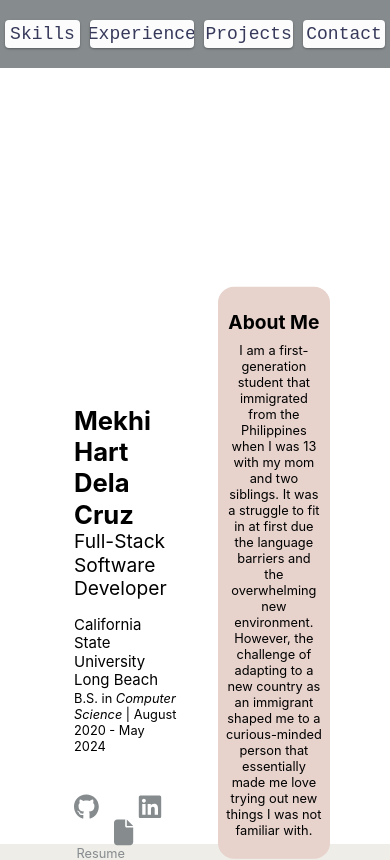
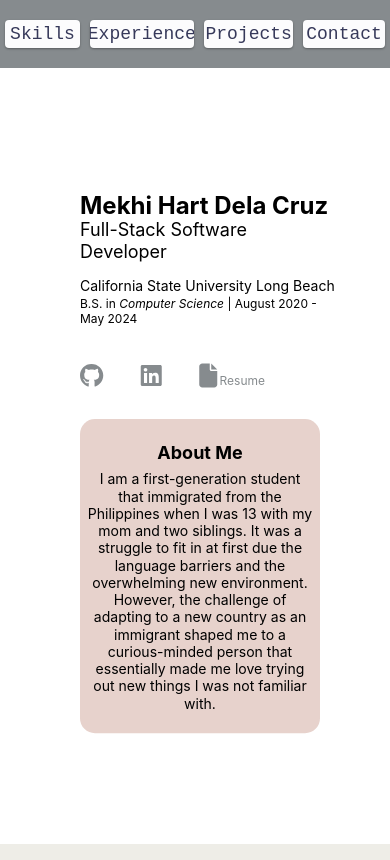
Before and after one commit to MekhiHart/portfolio, a React (Create React App) app: page / in a window 390 px wide. Shown: the top 860 px of the page. Built offline with nearby package versions, Linux system fonts and the light colour scheme.

Commit message:
made about me responsive

```diff
--- a/src/Components/Hero.jsx
+++ b/src/Components/Hero.jsx
@@ -23,13 +23,13 @@ export default function Hero(){
         <div className="hero--right">
             <div className="hero--right--container">
                 <h2>About Me</h2>
-                <p style={{marginTop:"-10px"}}>
+                <h3 style={{marginTop:"-10px", fontWeight:"normal"}}>
                     I am a first-generation student that immigrated from the Philippines when I was 13 with my mom and two siblings.
                     It was a struggle to fit in at first due the language barriers and the
                     overwhelming new environment. However, the challenge of adapting to a new
                     country as an immigrant shaped me to a curious-minded person that essentially made
                     me love trying out new things I was not familiar with.
-                    </p>
+                    </h3>
             </div>
         </div>
     </div>
--- a/src/index.css
+++ b/src/index.css
@@ -83,6 +83,7 @@ nav a:hover:before {
 .hero--container{
   display: grid;
   grid-template-columns: auto auto;
+
   padding-left: 100px;
 }
 
@@ -91,7 +92,7 @@ nav a:hover:before {
 }
 
 .hero--right{
-  padding-top: 30vh;
+  padding-top: 35vh;
   padding-left: 50px;
 }
 
@@ -109,11 +110,9 @@ nav a:hover:before {
 
   margin-right: 20px;
   padding: 10px;
-  max-width: 300px;
+  max-width: 400px;
   border-radius: 20px;
   text-align: center;
-
-
 }
 
 
@@ -358,7 +357,22 @@ nav a:hover:before {
     max-height: 70px;
     min-height: 70px;
     padding: 15px 15px
-    /* padding: 20px 70px; */
+  }
+
+  .hero--left{
+    padding-top: 10vh;
+  }
+  .hero--right{
+    padding-top: 10vh;
+    margin-left: -50px;
+  }
+
+  .hero--container{
+    display: flex;
+    flex-direction: column;
+    justify-content: center;
+    align-items: center;
+    margin-left: -100px;
   }
 }
 
@@ -366,14 +380,25 @@ nav a:hover:before {
 
   /** For Hero section */
 
+  .hero--left{
+    padding-top: 0vh;
+  }
+  .hero--right{
+    padding-top: 5vh;
+  }
+
   .hero--container{
     margin-left: -50px ;
-    scale: 80%;
+    scale: 75%;
   }
 
   .hero--left--container{
     padding-top: 10vh;
   }
+
+
+
+
   /** For icons */
   .svg--icon{
     max-height: 50px;
```
